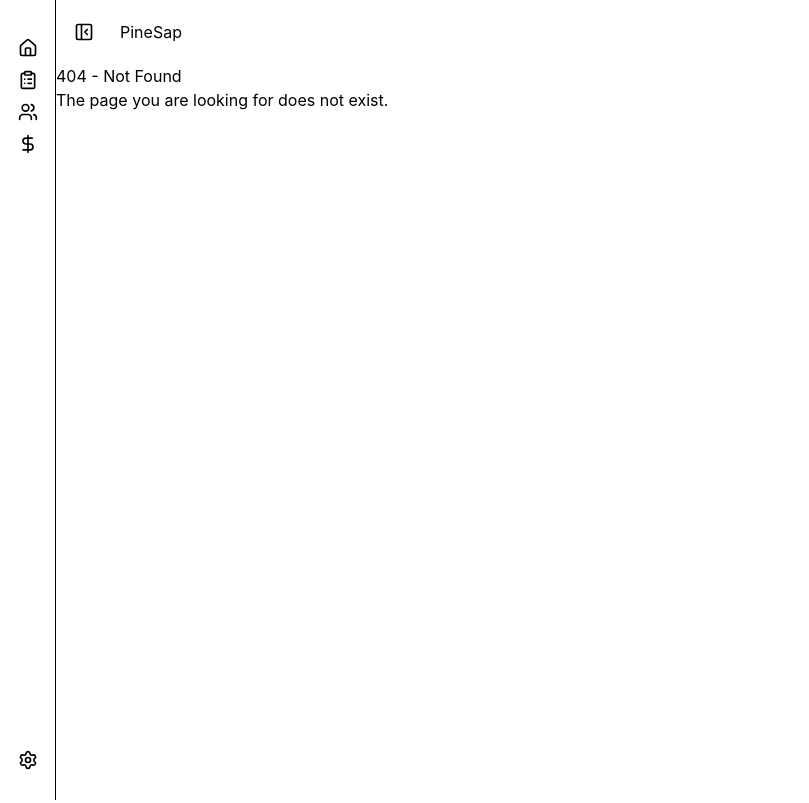
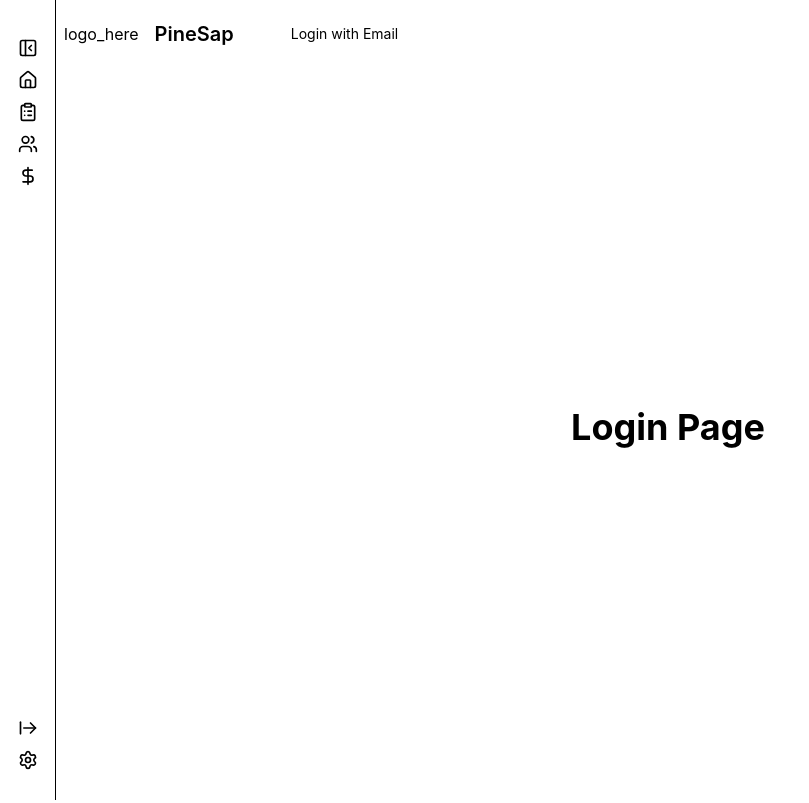
Before and after one commit to CooperW824/PineSap, a Next.js app: page /login in a window 1280 px wide. Before the commit this address had no page. Shown: the whole page, without its empty margins (0-809 px from the left). Built offline with nearby package versions, Linux system fonts and the light colour scheme.

Commit message:
sidebar & header appearance and functionality improved

```diff
--- a/app/components/sidebar.tsx
+++ b/app/components/sidebar.tsx
@@ -5,6 +5,8 @@ import {
   Users,
   DollarSign,
   Settings,
+  PanelLeftClose,
+  ArrowRightFromLine
 } from "lucide-react";
 
 export default function SideBar() {
@@ -20,7 +22,19 @@ export default function SideBar() {
       ></label>
 
       <aside className="flex h-screen flex-col items-start border-r border-base-300 bg-base-200 is-drawer-close:w-14 is-drawer-open:w-64">
+
+        {/* This is our close sidebar button */}
         <ul className="menu w-full grow pt-8">
+          <li>
+            <label
+              htmlFor="pinesap-drawer"
+              aria-label="close sidebar"
+              className={itemClasses}
+              data-tip="Open sidebar"
+            >
+              <PanelLeftClose className="h-5 w-5" strokeWidth={2} />
+            </label>
+          </li>
           <li>
             <Link
               href="/"
@@ -66,8 +80,20 @@ export default function SideBar() {
           </li>
         </ul>
 
+
+
         <div className="w-full pb-4">
           <ul className="menu w-full">
+            <li>
+              <Link
+              href="/sign-out"
+              className={itemClasses}
+              data-tip="Sign Out"
+              >
+                <ArrowRightFromLine className = "h-5 w-5"/>
+                <span className = "is-drawer-close:hidden">Sign Out</span>
+              </Link>
+            </li>
             <li>
               <Link
                 href="/admin-panel"
--- a/app/components/topbar.tsx
+++ b/app/components/topbar.tsx
@@ -1,16 +1,37 @@
-import { PanelLeftClose } from "lucide-react";
+import Link from "next/link";
 
 export default function TopBar() {
   return (
-    <nav className="navbar w-full bg-base-300">
-      <label
-        htmlFor="pinesap-drawer"
-        aria-label="open sidebar"
-        className="btn btn-square btn-ghost"
-      >
-        <PanelLeftClose className="size-5" strokeWidth={2} />
-      </label>
-      <div className="px-4">PineSap</div>
+    <nav className="navbar w-full bg-base-200 bg-border-300">
+
+      {/* Replace w/ img tag or svg for logo*/}
+      <div> logo_here </div>
+      <div className="px-4 text-xl font-semibold text-heading">PineSap</div>
+      <ul className="menu menu-horizontal px-1">
+        <li>
+          <Link href="/login" className="border border-white">
+            <svg
+              aria-label="Email icon"
+              width="16"
+              height="16"
+              xmlns="http://www.w3.org/2000/svg"
+              viewBox="0 0 24 24"
+            >
+              <g
+                strokeLinejoin="round"
+                strokeLinecap="round"
+                strokeWidth="2"
+                fill="none"
+                stroke="white"
+              >
+                <rect width="20" height="16" x="2" y="4" rx="2"></rect>
+                <path d="m22 7-8.97 5.7a1.94 1.94 0 0 1-2.06 0L2 7"></path>
+              </g>
+            </svg>
+            Login with Email
+          </Link>
+        </li>
+      </ul>
     </nav>
   );
 }
--- /dev/null
+++ b/app/login/page.tsx
@@ -0,0 +1,7 @@
+export default function LoginPage() {
+  return (
+    <main className="flex min-h-[calc(100vh-4rem)] w-full flex-col items-center justify-center py-2">
+      <h1 className="mb-4 text-4xl font-bold">Login Page</h1>
+    </main>
+  );
+}
--- /dev/null
+++ b/app/sign-out/page.tsx
@@ -0,0 +1,7 @@
+export default function SignOutPage() {
+  return (
+    <main className="flex min-h-[calc(100vh-4rem)] w-full flex-col items-center justify-center py-2">
+      <h1 className="mb-4 text-4xl font-bold">Sign Out Page</h1>
+    </main>
+  );
+}
```
Also changed, not shown: app/layout.tsx (line endings or trailing spaces).
